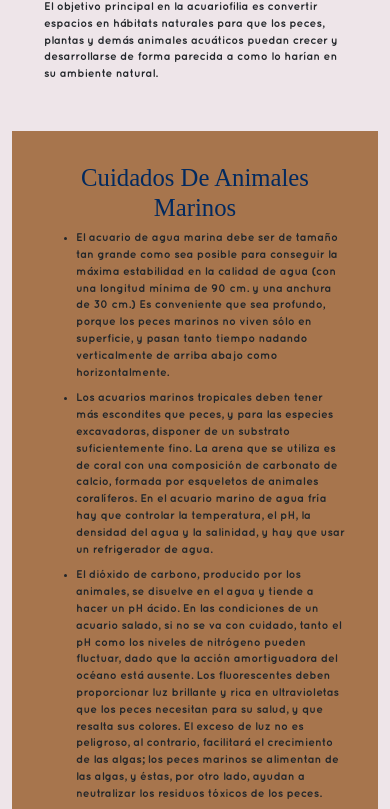
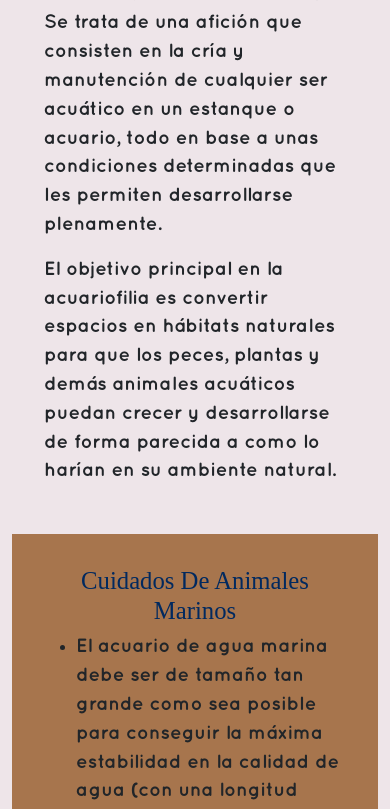
Before and after one commit to LuchoAyala2001/Proyecto-Final-Ayala-Romaniuk, a website: page html/info.html in a window 390 px wide. Shown: the part 336-1145 px from the top of the page. Drawn offline with nearby package versions, Linux system fonts and the light colour scheme; a web font is replaced by a local one.

Commit message:
modificando tamaño de la letra

```diff
--- a/scss/style.scss
+++ b/scss/style.scss
@@ -742,7 +742,7 @@
     }
 
     .page_informacion{
-      font-size: 0.7rem;
+      font-size: 1.2rem;
       .cuidados_marinos{
 
         img{
```
Also changed, not shown: css/style.css.
